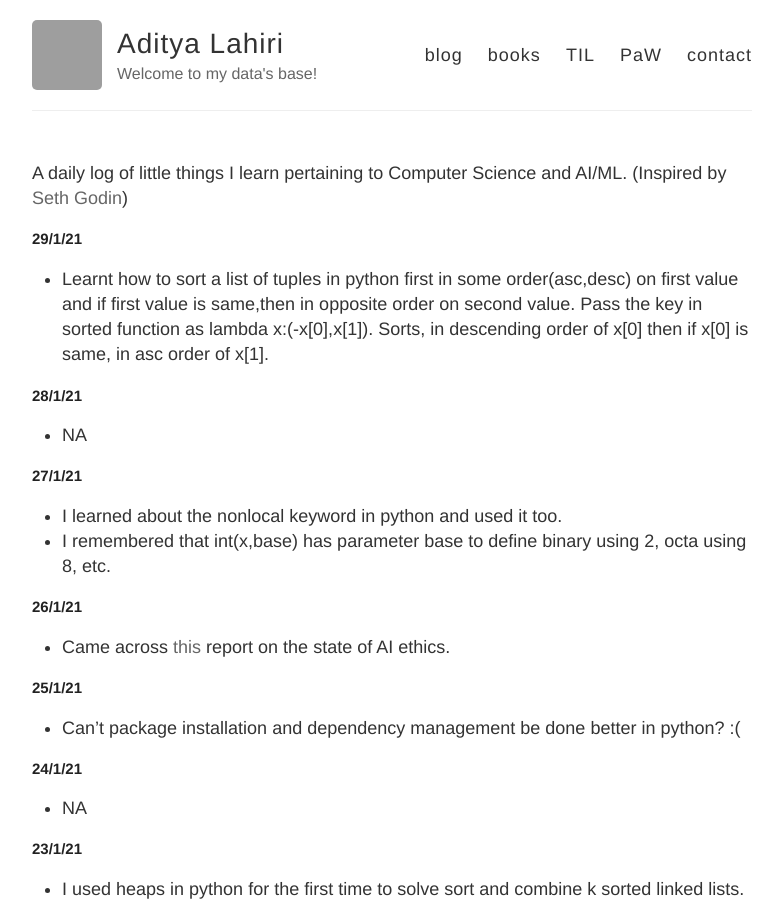
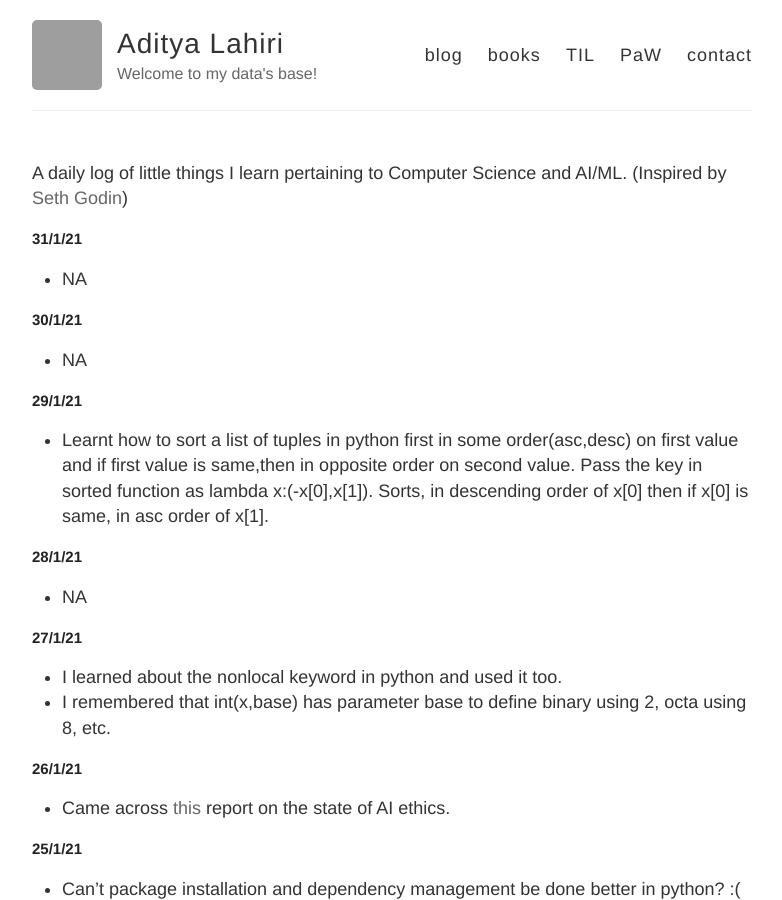
Before and after one commit to adityalahiri/adityalahiri.github.io, a Jekyll site: the page built from TIL.md, in a window 1280 px wide and 900 px high. Shown: the whole window, without its empty margins (248-1030 px from the left). Built offline with Jekyll 4.4.1, drawn with Linux system fonts in a browser that asks for light colours; our own code applies the rules of GitHub Pages for plain Markdown files; grey boxes are pictures that could not be loaded.

Commit message:
Update for 30.1 and 31.1

```diff
--- a/TIL.md
+++ b/TIL.md
@@ -1,5 +1,13 @@
 A daily log of little things I learn pertaining to Computer Science and AI/ML.
 (Inspired by [Seth Godin](https://seths.blog/))
+
+## 31/1/21
+
+* NA
+
+## 30/1/21
+
+* NA
 
 ## 29/1/21
 
```
